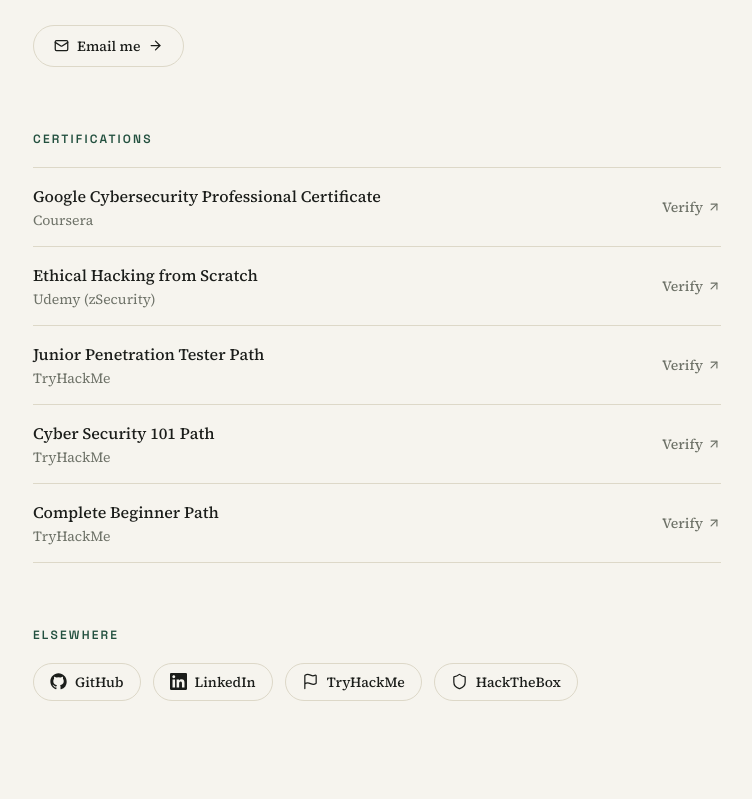
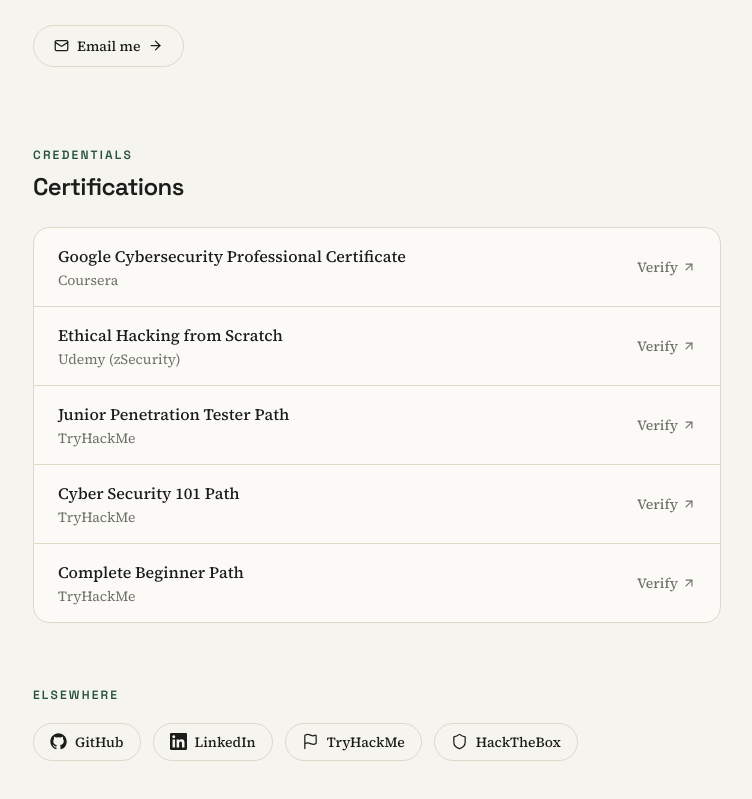
Before and after one commit to mohitmonnappa/personal-website, a Next.js app: page /about in a window 1280 px wide. Shown: the part 485-1284 px from the top of the page, without its empty margins (263-1015 px from the left). Built offline with nearby package versions, Linux system fonts and the light colour scheme.

Commit message:
Make the certifications section on the About page pop visually
Wraps the certification list in a bordered/raised card with its own
heading (not just an eyebrow), so it reads as a clearly distinct block
instead of blending into the bio text above it.

```diff
--- a/src/app/about/page.tsx
+++ b/src/app/about/page.tsx
@@ -58,16 +58,20 @@
         </Button>
       </div>
 
-      <div className="mt-16">
-        <Eyebrow>Certifications</Eyebrow>
-        <ul className="mt-5 divide-y divide-line border-y border-line">
+      <div className="mt-20">
+        <Eyebrow>Credentials</Eyebrow>
+        <h2 className="mt-2 font-display text-2xl font-semibold tracking-tight text-ink">
+          Certifications
+        </h2>
+
+        <ul className="mt-6 divide-y divide-line overflow-hidden rounded-2xl border border-line bg-paper-raised">
           {certifications.map((cert) => (
             <li key={cert.title}>
               <Link
                 href={cert.href}
                 target="_blank"
                 rel="noopener noreferrer"
-                className="group flex items-center justify-between gap-4 py-4"
+                className="group flex items-center justify-between gap-4 px-6 py-4 transition-colors hover:bg-pine-tint/40"
               >
                 <span>
                   <span className="block font-medium text-ink">
```
